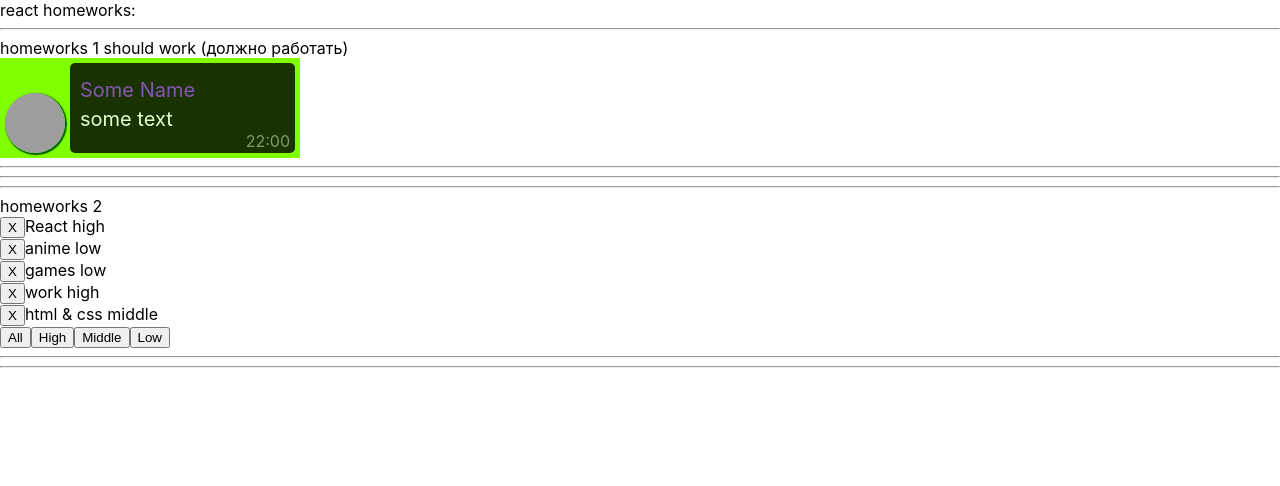
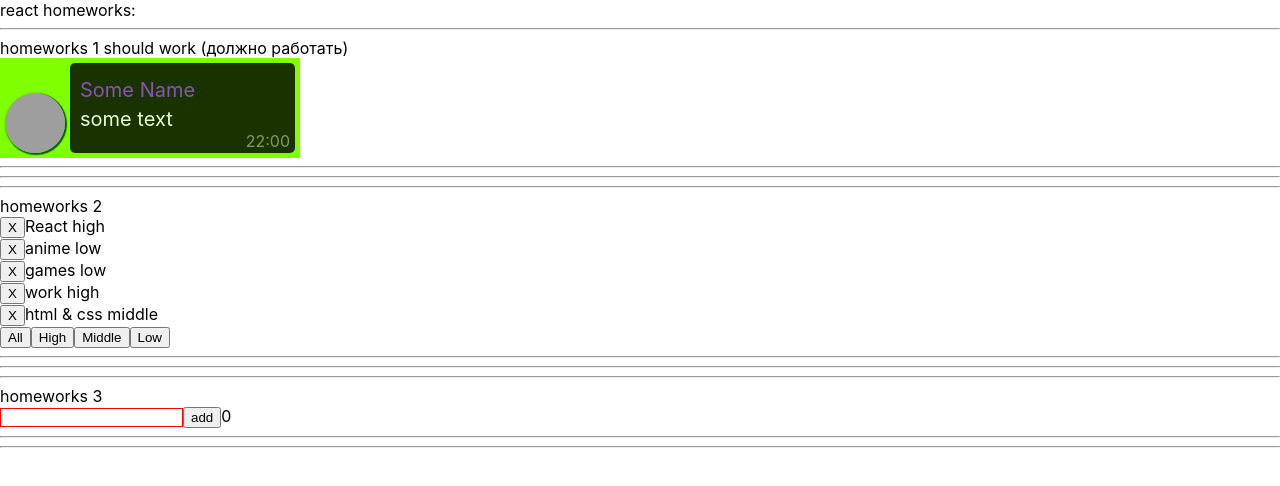
Before and after one commit to alexDose/HW-of-Ignat, a React (Create React App) app: page / in a window 1280 px wide. Shown: the top 486 px of the page. Built offline with nearby package versions, Linux system fonts and the light colour scheme; grey boxes are pictures that could not be loaded.

Commit message:
lesson 3

```diff
--- a/package.json
+++ b/package.json
@@ -10,10 +10,12 @@
     "@types/node": "^16.7.13",
     "@types/react": "^18.0.0",
     "@types/react-dom": "^18.0.0",
+    "@types/uuid": "^8.3.4",
     "react": "^18.2.0",
     "react-dom": "^18.2.0",
     "react-scripts": "5.0.1",
     "typescript": "^4.4.2",
+    "uuid": "^8.3.2",
     "web-vitals": "^2.1.0"
   },
   "scripts": {
--- a/src/p1-main/m1-ui/u1-app/App.tsx
+++ b/src/p1-main/m1-ui/u1-app/App.tsx
@@ -2,6 +2,7 @@
 import s from './App.module.css'
 import HW1 from '../../../p2-homeworks/h1/HW1'
 import HW2 from "../../../p2-homeworks/h2/HW2";
+import HW3 from "../../../p2-homeworks/h3/HW3";
 
 function App() {
     return (
@@ -9,7 +10,7 @@
             <div>react homeworks:</div>
             <HW1/>
             <HW2/>
-            {/*<HW3/>*/}
+            <HW3/>
             {/*<HW4/>*/}
             {/*<HW5/>*/}
 
--- a/src/p2-homeworks/h3/Greeting.tsx
+++ b/src/p2-homeworks/h3/Greeting.tsx
@@ -1,23 +1,24 @@
-import React from 'react'
+import React, {ChangeEvent, KeyboardEvent} from 'react'
 import s from './Greeting.module.css'
 
 type GreetingPropsType = {
-    name: any // need to fix any
-    setNameCallback: any // need to fix any
-    addUser: any // need to fix any
-    error: any // need to fix any
-    totalUsers: any // need to fix any
+    name: string // need to fix any
+    setNameCallback: (e: ChangeEvent<HTMLInputElement>) => void // need to fix any
+    onKeyPressHandler: (e: KeyboardEvent<HTMLInputElement>) => void
+    addUser: () => void // need to fix any
+    error: string // need to fix any
+    totalUsers: number // need to fix any
 }
 
 // презентационная компонента (для верстальщика)
 const Greeting: React.FC<GreetingPropsType> = (
-    {name, setNameCallback, addUser, error, totalUsers} // деструктуризация пропсов
+    {name, setNameCallback, onKeyPressHandler, addUser, error, totalUsers} // деструктуризация пропсов
 ) => {
     const inputClass = s.error // need to fix with (?:)
 
     return (
         <div>
-            <input value={name} onChange={setNameCallback} className={inputClass}/>
+            <input onKeyDown={onKeyPressHandler} value={name} onChange={setNameCallback} className={inputClass}/>
             <span>{error}</span>
             <button onClick={addUser}>add</button>
             <span>{totalUsers}</span>
--- a/src/p2-homeworks/h3/GreetingContainer.tsx
+++ b/src/p2-homeworks/h3/GreetingContainer.tsx
@@ -1,9 +1,10 @@
-import React, {useState} from 'react'
+import React, {ChangeEvent, useState, KeyboardEvent} from 'react'
 import Greeting from './Greeting'
+import {UserType} from "./HW3";
 
 type GreetingContainerPropsType = {
-    users: any // need to fix any
-    addUserCallback: any // need to fix any
+    users: Array<UserType> // need to fix any
+    addUserCallback: (name: string) => void // need to fix any
 }
 
 // более простой и понятный для новичков
@@ -12,17 +13,31 @@
 // более современный и удобный для про :)
 // уровень локальной логики
 const GreetingContainer: React.FC<GreetingContainerPropsType> = ({users, addUserCallback}) => { // деструктуризация пропсов
-    const [name, setName] = useState<any>('') // need to fix any
-    const [error, setError] = useState<any>('') // need to fix any
+    const [name, setName] = useState<string>('') // need to fix any
+    const [error, setError] = useState<string>('') // need to fix any
 
-    const setNameCallback = (e: any) => { // need to fix any
-        setName('') // need to fix
-    }
-    const addUser = () => {
-        alert(`Hello  !`) // need to fix
+    const setNameCallback = (e: ChangeEvent<HTMLInputElement>) => { // need to fix any
+        setName(e.currentTarget.value) // need to fix
     }
 
-    const totalUsers = 0 // need to fix
+    const onKeyPressHandler = (e: KeyboardEvent<HTMLInputElement>) => {
+        if (e.key === "Enter") {
+            addUser()
+        }
+    }
+
+    const addUser = () => {
+        setError("")
+        if (name !== "") {
+            alert(`Hello ${name}!`) // need to fix
+            addUserCallback(name)
+            setName("")
+        } else {
+            setError("Enter your name!")
+        }
+    }
+
+    const totalUsers = users.length // need to fix
 
     return (
         <Greeting
@@ -31,6 +46,7 @@
             addUser={addUser}
             error={error}
             totalUsers={totalUsers}
+            onKeyPressHandler={onKeyPressHandler}
         />
     )
 }
--- a/src/p2-homeworks/h3/HW3.tsx
+++ b/src/p2-homeworks/h3/HW3.tsx
@@ -1,18 +1,21 @@
 import React, {useState} from 'react'
 import GreetingContainer from './GreetingContainer'
+import {v1} from "uuid";
 
 // types
 export type UserType = {
-    _id: any // need to fix any
-    name: any // need to fix any
+    _id: string // need to fix any
+    name: string // need to fix any
 }
 
 // уровень работы с глобальными данными
 function HW3() {
-    const [users, setUsers] = useState<any>([]) // need to fix any
+    const [users, setUsers] = useState<Array<UserType>>([]) // need to fix any
 
-    const addUserCallback = (name: any) => { // need to fix any
-        setUsers([]) // need to fix
+    const addUserCallback = (name: string) => {
+        let newUser = {_id: v1(), name: name}// need to fix any
+        setUsers([newUser, ...users]) // need to fix
+
     }
 
     return (
```
Also changed, not shown: 1 other file (tests, documents, lock files or other folders).
